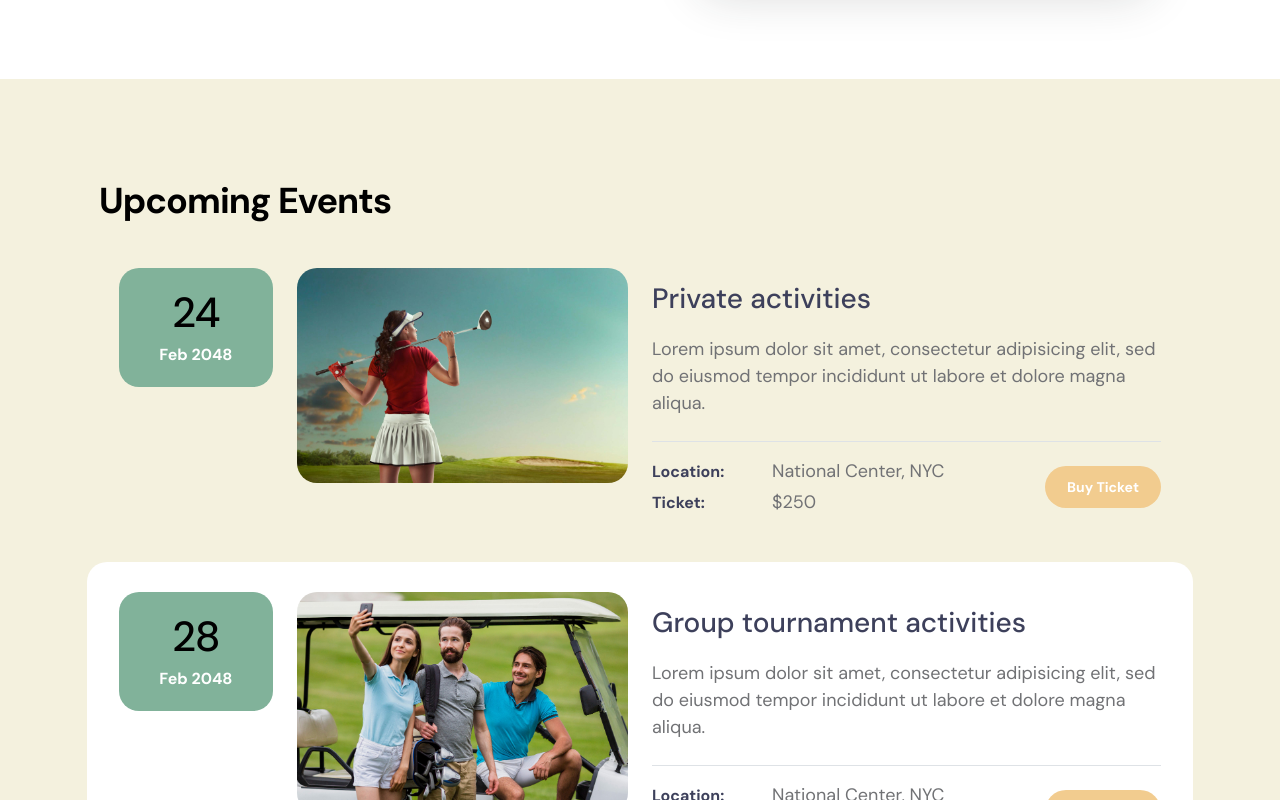
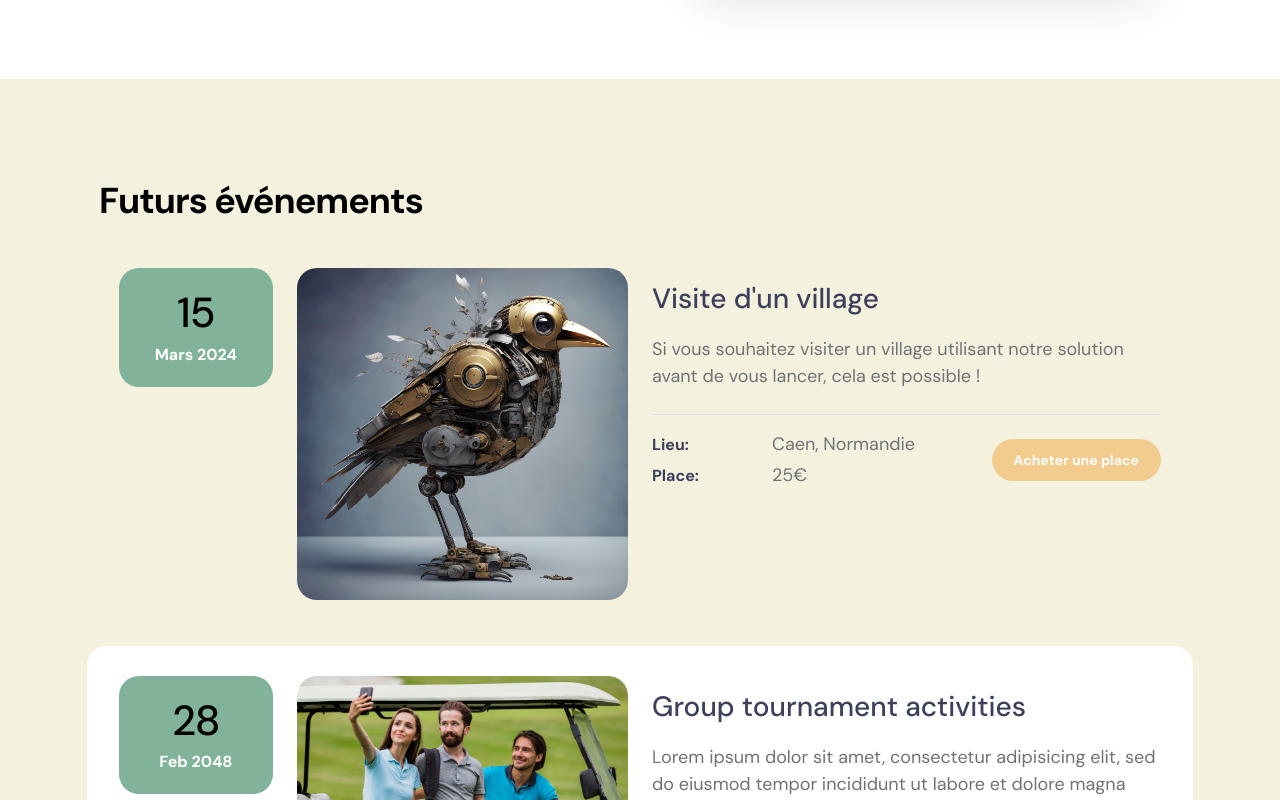
Before and after one commit to CreditSocialEcologique/website, a plain HTML site: page index.html in a window 1280 px wide. Shown: the part 2928-3728 px from the top of the page. Drawn offline with Linux system fonts and the light colour scheme.

```diff
--- a/css/templatemo-tiya-golf-club.css
+++ b/css/templatemo-tiya-golf-club.css
@@ -707,7 +707,7 @@ strong {
   BACKGROUND IMAGE SECTION
 -----------------------------------------*/
 .section-bg-image {
-  background-image: url('../images/frederik-rosar-NDSZcCfnsbY-unsplash.jpg');
+  background-image: url('../images/test5.jpg');
   background-repeat: no-repeat;
   background-size: cover;
   background-position: center;
--- a/index.html
+++ b/index.html
@@ -475,22 +475,22 @@ https://templatemo.com/tm-587-tiya-golf-club
                     <div class="row">
 
                         <div class="col-lg-12 col-12">
-                            <h2 class="mb-lg-3">Upcoming Events</h2>
+                            <h2 class="mb-lg-3">Futurs événements</h2>
                         </div>
 
                         <div class="row custom-block mb-3">
                             <div class="col-lg-2 col-md-4 col-12 order-2 order-md-0 order-lg-0">
                                 <div class="custom-block-date-wrap d-flex d-lg-block d-md-block align-items-center mt-3 mt-lg-0 mt-md-0">
-                                    <h6 class="custom-block-date mb-lg-1 mb-0 me-3 me-lg-0 me-md-0">24</h6>
+                                    <h6 class="custom-block-date mb-lg-1 mb-0 me-3 me-lg-0 me-md-0">15</h6>
 
-                                    <strong class="text-white">Feb 2048</strong>
+                                    <strong class="text-white">Mars 2024</strong>
                                 </div>
                             </div>
 
                             <div class="col-lg-4 col-md-8 col-12 order-1 order-lg-0">
                                 <div class="custom-block-image-wrap">
                                     <a href="event-detail.html">
-                                        <img src="images/professional-golf-player.jpg" class="custom-block-image img-fluid" alt="">
+                                        <img src="images/bird_robot.jpg" class="custom-block-image img-fluid" alt="">
 
                                         <i class="custom-block-icon bi-link"></i>
                                     </a>
@@ -499,28 +499,28 @@ https://templatemo.com/tm-587-tiya-golf-club
 
                             <div class="col-lg-6 col-12 order-3 order-lg-0">
                                 <div class="custom-block-info mt-2 mt-lg-0">
-                                    <a href="event-detail.html" class="events-title mb-3">Private activities</a>
+                                    <a href="event-detail.html" class="events-title mb-3">Visite d'un village</a>
 
-                                    <p class="mb-0">Lorem ipsum dolor sit amet, consectetur adipisicing elit, sed do eiusmod tempor incididunt ut labore et dolore magna aliqua.</p>
+                                    <p class="mb-0">Si vous souhaitez visiter un village utilisant notre solution avant de vous lancer, cela est possible !</p>
 
                                     <div class="d-flex flex-wrap border-top mt-4 pt-3">
 
                                         <div class="mb-4 mb-lg-0">
                                             <div class="d-flex flex-wrap align-items-center mb-1">
-                                                <span class="custom-block-span">Location:</span>
+                                                <span class="custom-block-span">Lieu:</span>
 
-                                                <p class="mb-0">National Center, NYC</p>
+                                                <p class="mb-0">Caen, Normandie</p>
                                             </div>
 
                                             <div class="d-flex flex-wrap align-items-center">
-                                                <span class="custom-block-span">Ticket:</span>
+                                                <span class="custom-block-span">Place:</span>
 
-                                                <p class="mb-0">$250</p>
+                                                <p class="mb-0">25€</p>
                                             </div>
                                         </div>
 
                                         <div class="d-flex align-items-center ms-lg-auto">
-                                            <a href="event-detail.html" class="btn custom-btn">Buy Ticket</a>
+                                            <a href="https://www.disneylandparis.com/fr-fr/" class="btn custom-btn">Acheter une place</a>
                                         </div>
                                     </div>
                                 </div>
```
Also changed, not shown: images/birds_arent_real.jpg (added).
